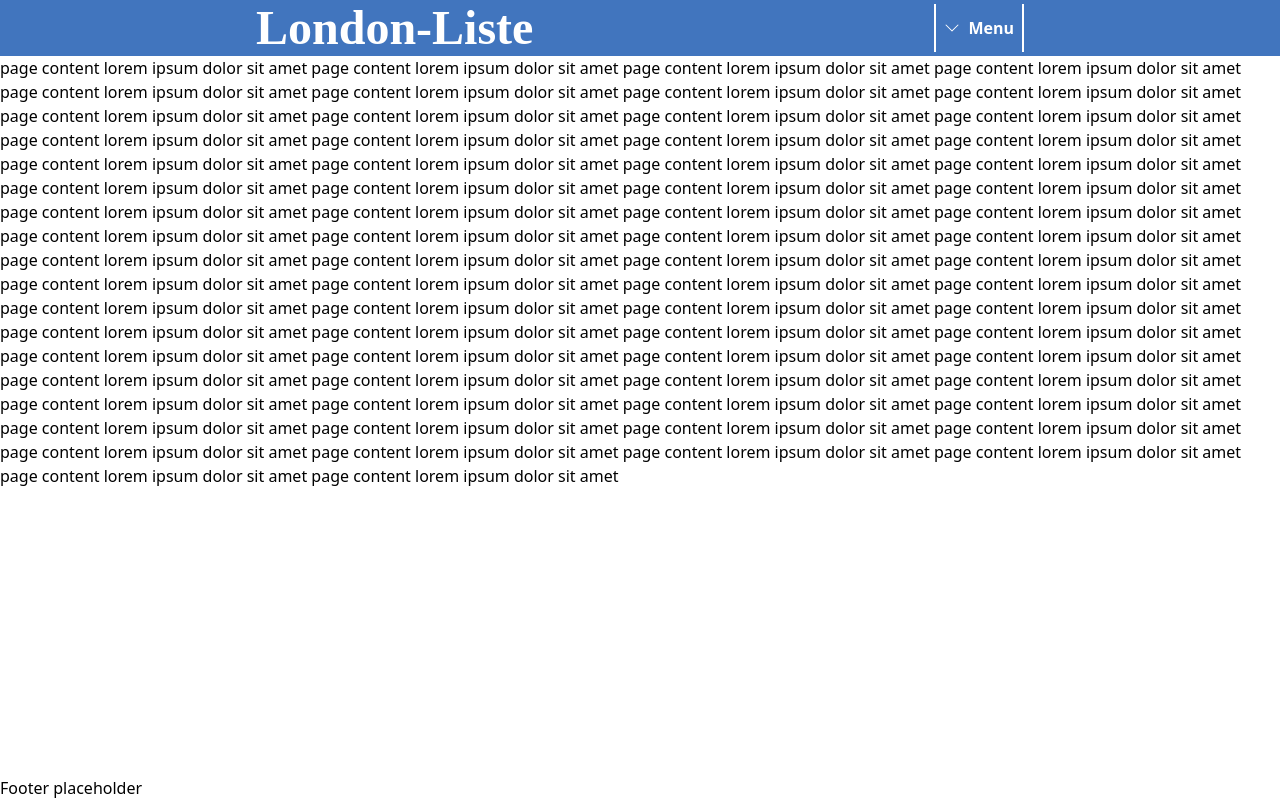
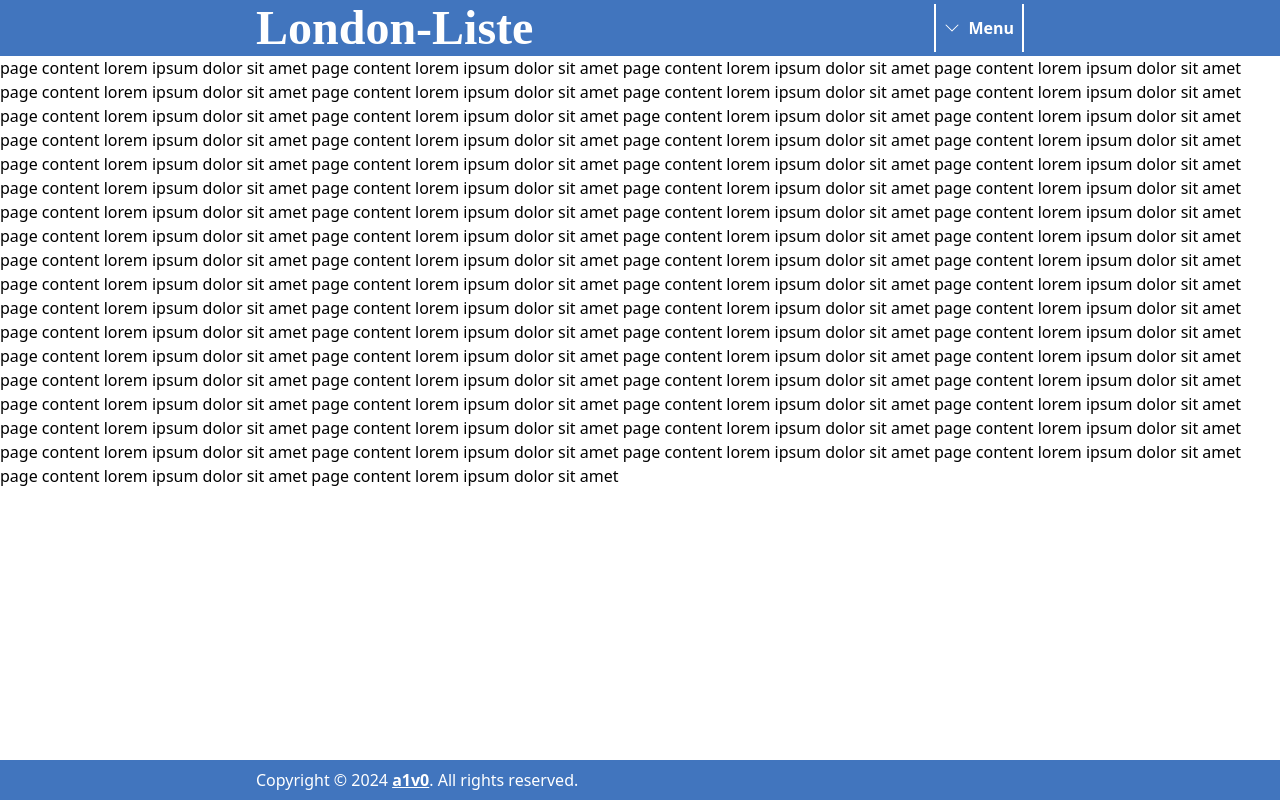
Before and after one commit to a1v0/london-liste, a Next.js app: page / in a window 1280 px wide. Built offline with nearby package versions, Linux system fonts and the light colour scheme; a web font is replaced by a local one.

Commit message:
Create footer content

```diff
--- a/app/Footer.jsx
+++ b/app/Footer.jsx
@@ -1,3 +1,15 @@
+import Link from "next/link";
+
 export default function Footer() {
-	return <footer>Footer placeholder</footer>;
+	return (
+		<footer className="bg-brand-blue py-2">
+			<div className="clear-gutters text-[white]">
+				Copyright &copy; {new Date().getFullYear() + " "}
+				<strong>
+					<Link href="https://github.com/a1v0/">a1v0</Link>
+				</strong>
+				. All rights reserved.
+			</div>
+		</footer>
+	);
 }
```
